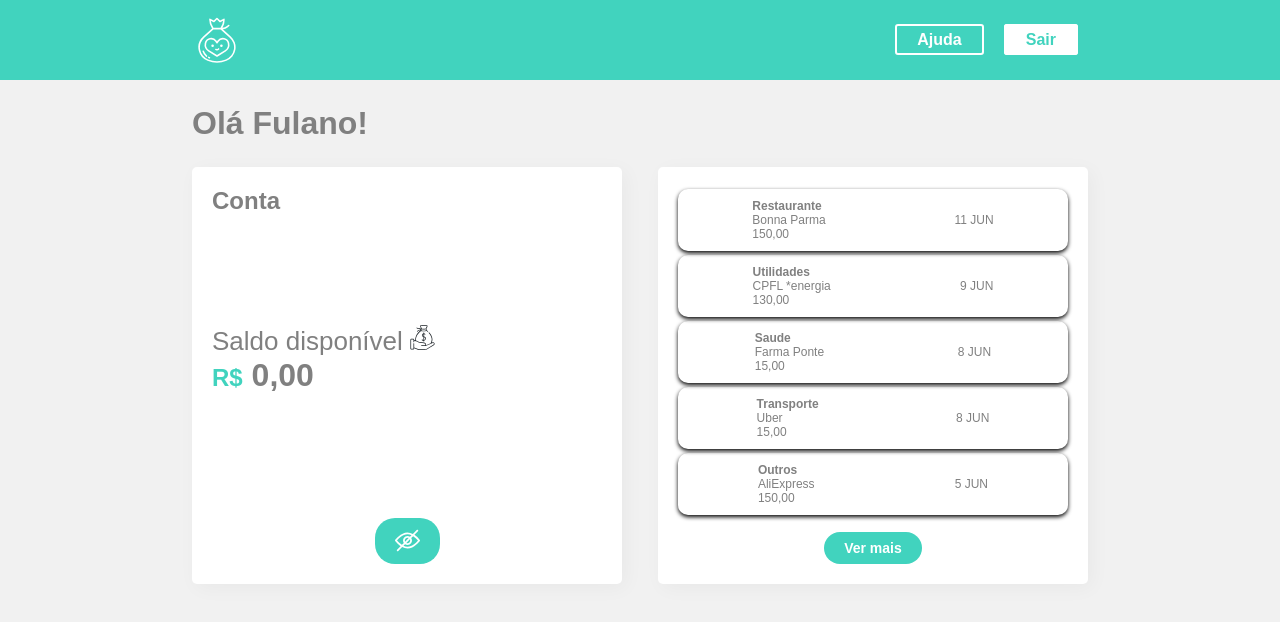
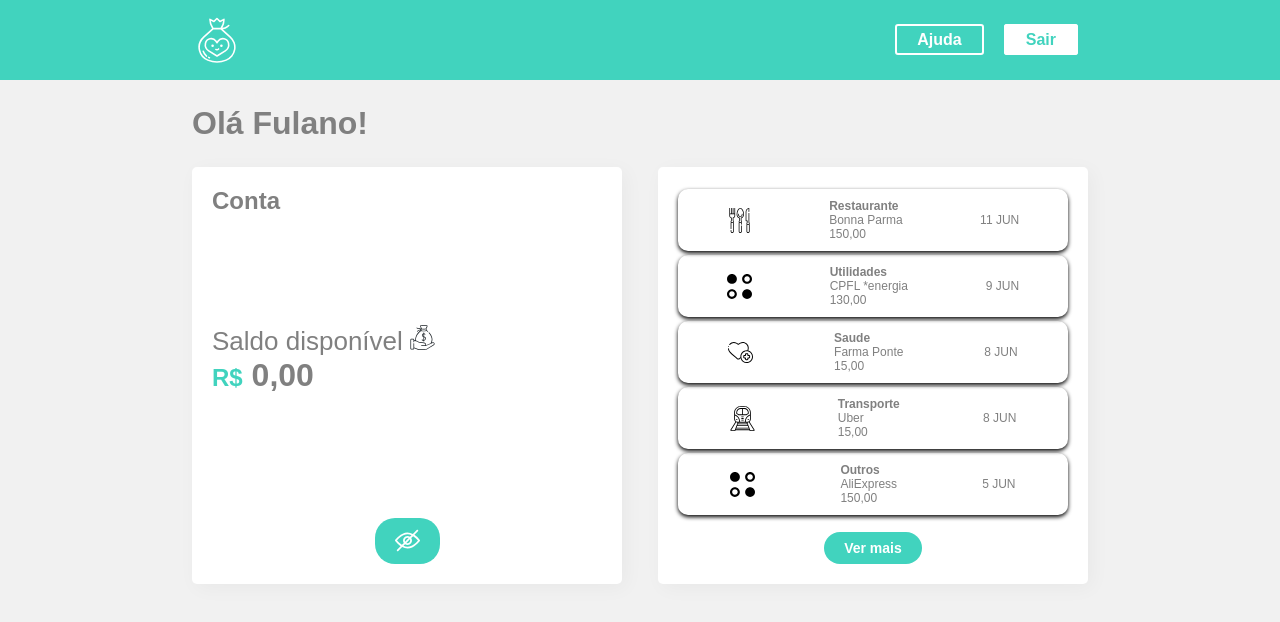
Before and after one commit to ricardoaruiz/curso-react-styled-components, a React (Create React App) app: page / in a window 1280 px wide. Shown: the top 622 px of the page. Built offline with nearby package versions, Linux system fonts and the light colour scheme; the HTML template or start-up script is replaced by a standard one.

Commit message:
feat: rendering icons on items

```diff
--- /dev/null
+++ b/src/Components/ImageFilter.js
@@ -0,0 +1,21 @@
+import React from 'react'
+
+import alimentacao from '../assets/images/alimentacao.svg'
+import outros from '../assets/images/outros.svg'
+import saude from '../assets/images/saude.svg'
+import transporte from '../assets/images/transporte.svg'
+import utilidades from '../assets/images/utilidades.svg'
+
+import { Icon } from '../Components/ui/index'
+
+const images = {
+  Restaurante: <Icon src={alimentacao} alt="restaurante" />,
+  Utilidade: <Icon src={utilidades} alt="utilidades" />,
+  Saude: <Icon src={saude} alt="saude" />,
+  Transporte: <Icon src={transporte} alt="transporte" />,
+  default: <Icon src={outros} alt="outros" />,
+}
+
+export const imageFilter = (type) => {
+  return images[type] || images.default
+}
--- a/src/Components/Items/index.jsx
+++ b/src/Components/Items/index.jsx
@@ -1,6 +1,7 @@
 import React from 'react'
 import styled from 'styled-components'
 import { Item } from '../Item'
+import { imageFilter } from '../ImageFilter'
 
 export const ItemsWrapper = styled.div`
   box-shadow: 0px 2px 4px 0px rgba(0,0,0.4);
@@ -15,6 +16,7 @@
 
 export const Items = (props) => {
   return <ItemsWrapper>
+    {imageFilter(props.type)}
     <Item { ...props } />
     <span>{props.date}</span>
   </ItemsWrapper>
```
